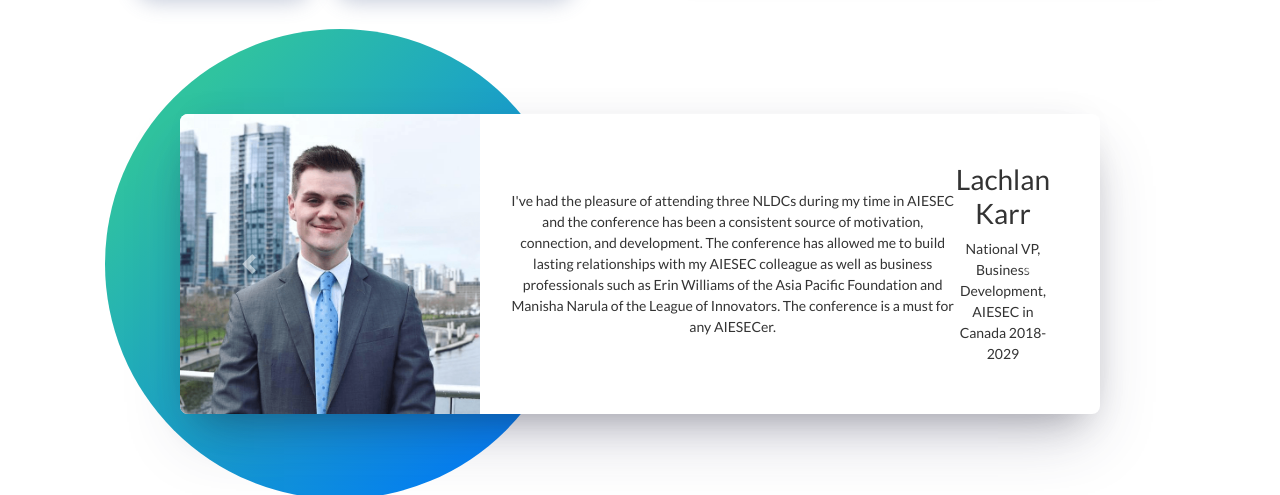
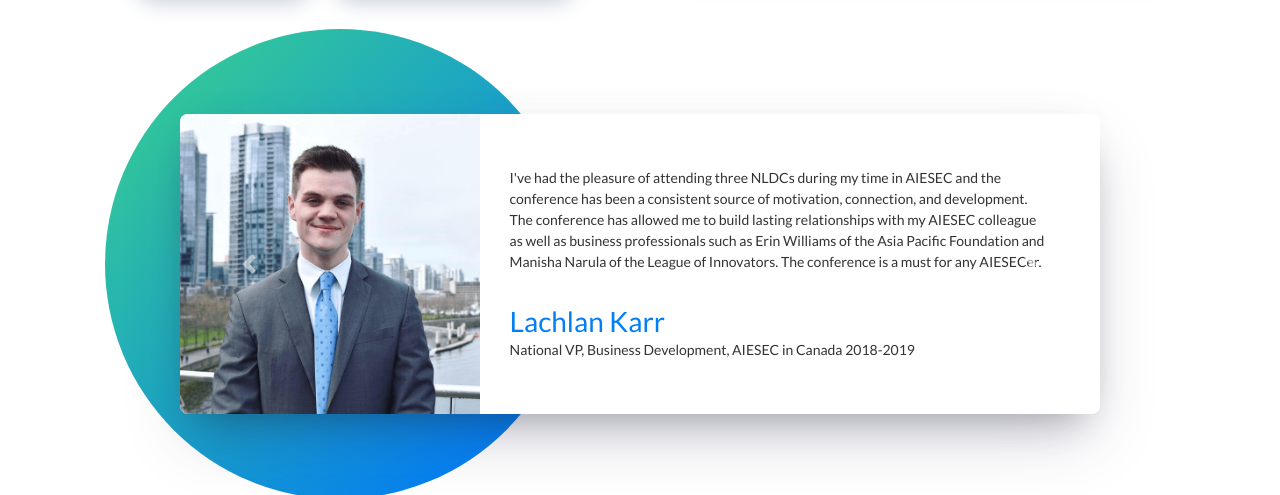
Before and after one commit to jackieluc/nldc, a Gatsby site: page / in a window 1280 px wide. Shown: the part 2305-2800 px from the top of the page. Built offline with nearby package versions, Linux system fonts and the light colour scheme; Gatsby itself is replaced by a stand-in of ours.

Commit message:
Testimonials | update spacing

```diff
--- a/src/components/YouthToBusiness/Testimonials.js
+++ b/src/components/YouthToBusiness/Testimonials.js
@@ -18,6 +18,7 @@ const Wrapper = styled.div`
   display: flex;
   justify-content: center;
   align-items: center;
+  text-align: left;
 `;
 
 const StyledCarousel = styled(Carousel)`
@@ -55,8 +56,17 @@ const TestimonialImg = styled.img`
 
 const TestimonialWrapper = styled.div`
   display: flex;
-  align-items: center;
+  flex-direction: column;
+  justify-content: space-evenly;
+  align-items: start;
   padding: 20px 30px;
+`;
+
+const NameWrapper = styled.div`
+  h3 {
+    color: ${Styles.themeColour};
+    margin-bottom: 0;
+  }
 `;
 
 const items = [
@@ -64,7 +74,7 @@ const items = [
     src: LachlanImg,
     testimonial: `I've had the pleasure of attending three NLDCs during my time in AIESEC and the conference has been a consistent source of motivation, connection, and development. The conference has allowed me to build lasting relationships with my AIESEC colleague as well as business professionals such as Erin Williams of the Asia Pacific Foundation and Manisha Narula of the League of Innovators. The conference is a must for any AIESECer.`,
     name: `Lachlan Karr`,
-    title: `National VP, Business Development, AIESEC in Canada 2018-2029`,
+    title: `National VP, Business Development, AIESEC in Canada 2018-2019`,
   },
   {
     src: JeanlucImg,
@@ -125,10 +135,10 @@ class Testimonials extends Component {
           <TestimonialImg src={item.src} alt={item.altText} />
           <TestimonialWrapper>
             <p>{ item.testimonial }</p>
-            <div>
+            <NameWrapper>
               <h3>{ item.name }</h3>
               <p>{ item.title }</p>
-            </div>
+            </NameWrapper>
           </TestimonialWrapper>
         </StyledCarouselItem>
       );
```
